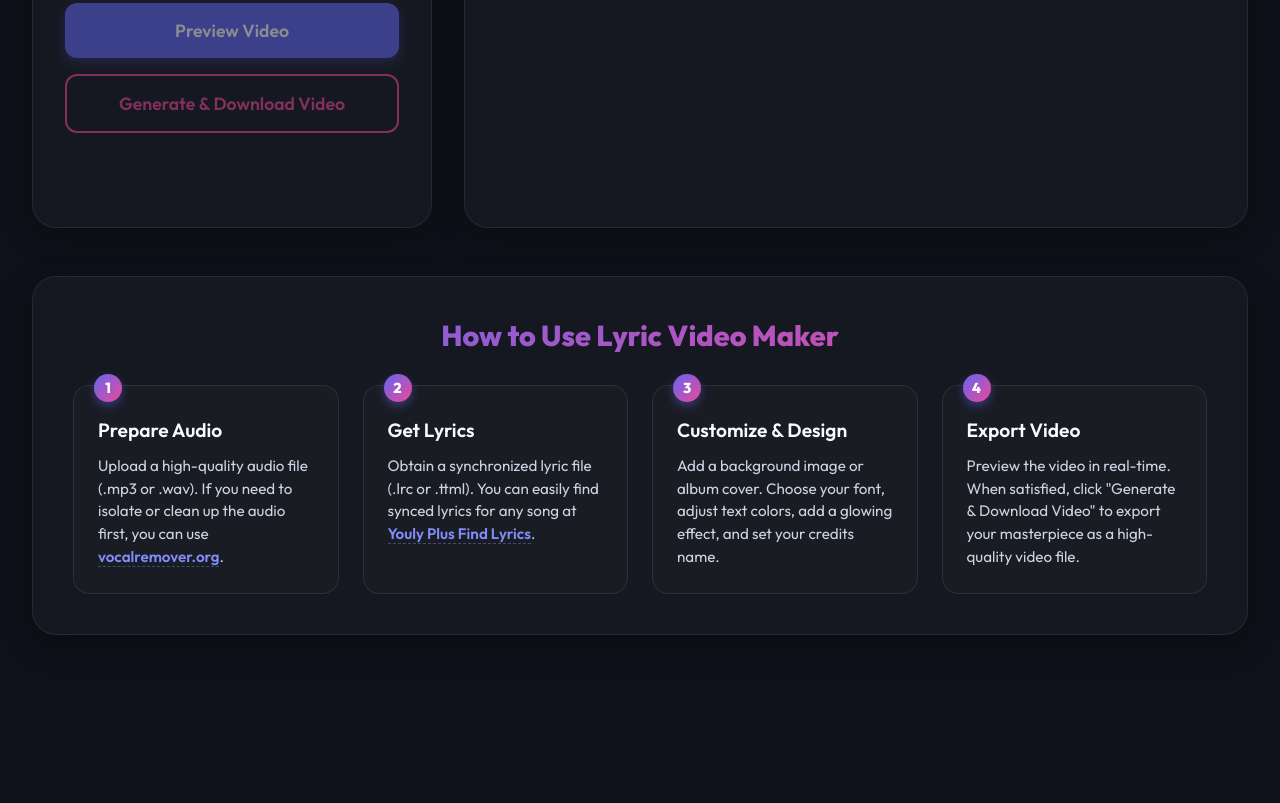
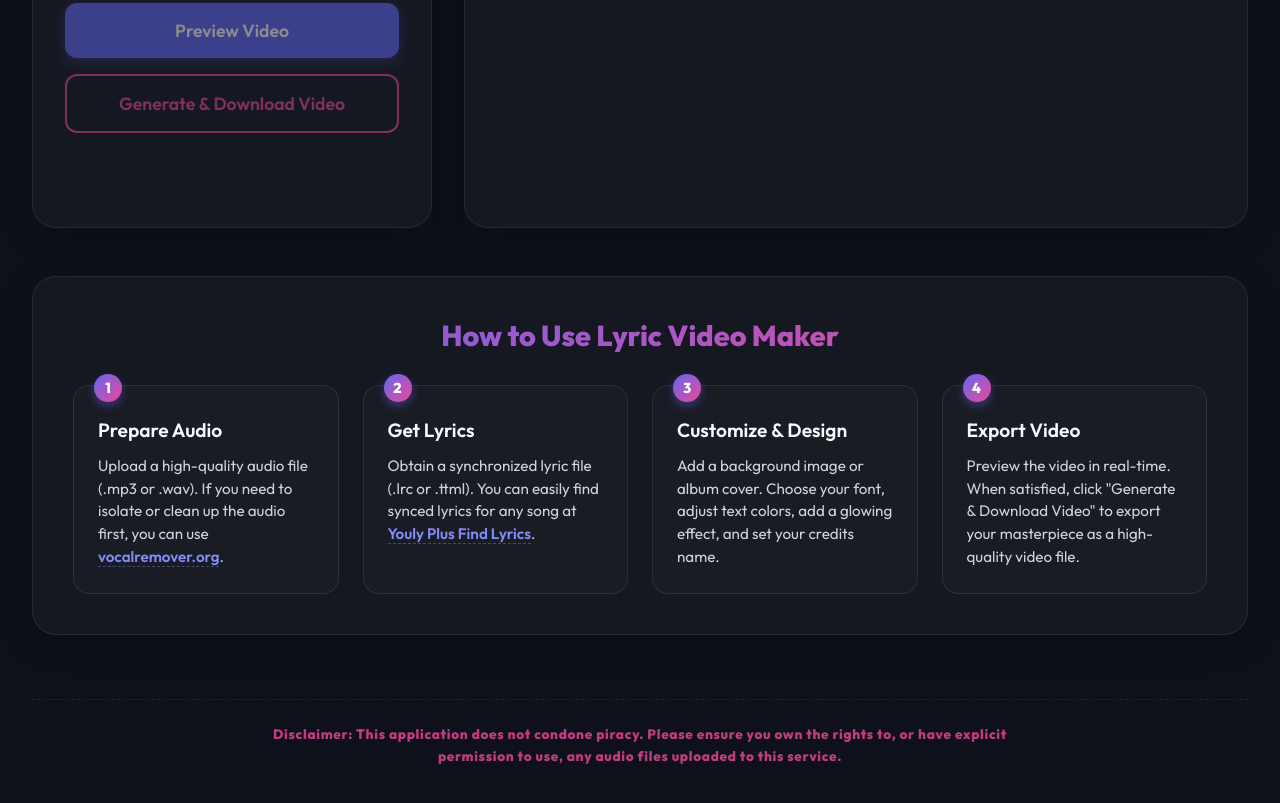
Before and after one commit to Zexerif/lyric-video-maker, a plain HTML site: page index.html in a window 1280 px wide. Shown: the part 1270-2073 px from the top of the page. Before the commit the page ends 1937 px from the top, so only its background shows below. Drawn offline with Linux system fonts and the light colour scheme.

Commit message:
Update anti-piracy disclaimer with professional wording

```diff
--- a/index.html
+++ b/index.html
@@ -136,6 +136,10 @@
                 </div>
             </div>
         </section>
+
+        <footer>
+            <p class="disclaimer">Disclaimer: This application does not condone piracy. Please ensure you own the rights to, or have explicit permission to use, any audio files uploaded to this service.</p>
+        </footer>
     </div>
 
     <script src="app.js"></script>
--- a/styles.css
+++ b/styles.css
@@ -465,3 +465,21 @@ textarea:focus {
     color: var(--secondary);
     border-bottom-color: var(--secondary);
 }
+
+footer {
+    text-align: center;
+    margin-top: 2rem;
+    padding: 1.5rem 0;
+    border-top: 1px dashed var(--glass-border);
+}
+
+.disclaimer {
+    font-size: 0.85rem;
+    font-weight: 700;
+    letter-spacing: 0.05em;
+    color: var(--secondary);
+    opacity: 0.8;
+    max-width: 800px;
+    margin: 0 auto;
+    line-height: 1.6;
+}
```
